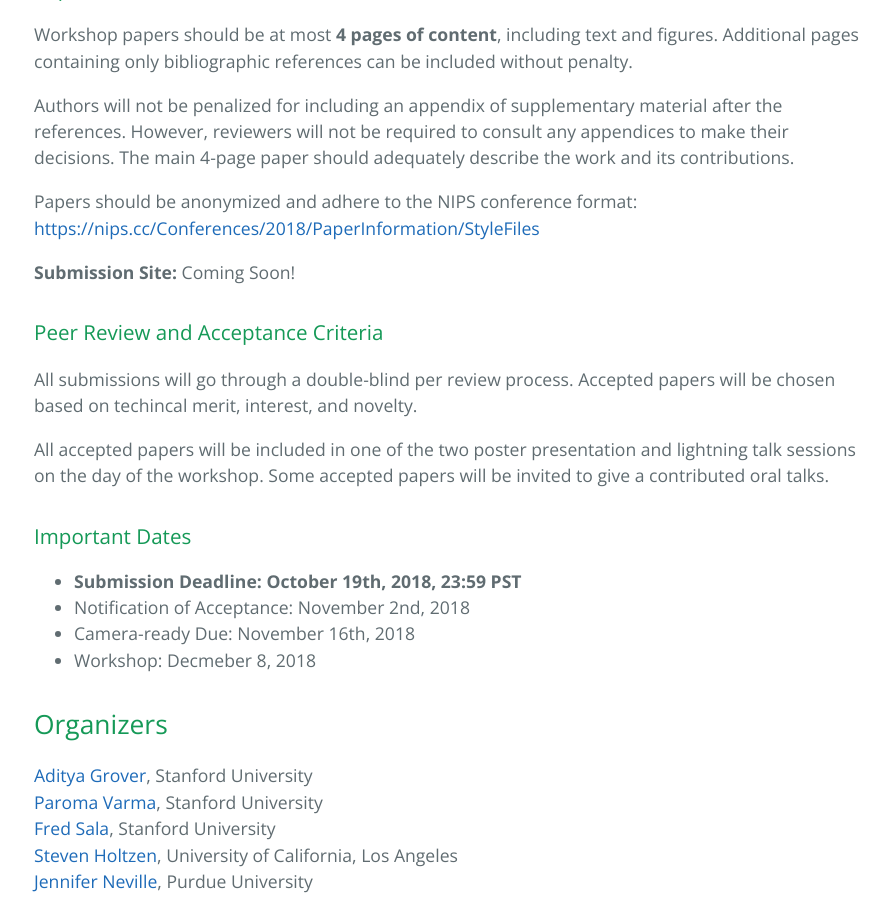
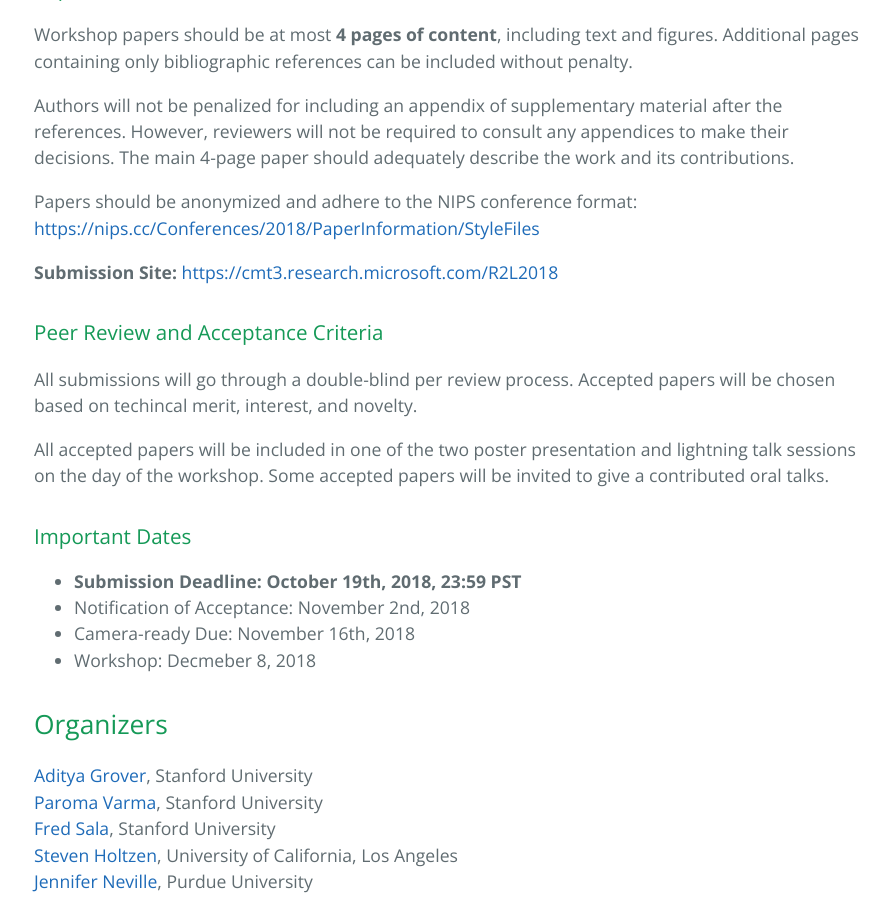
Before and after one commit to r2learning/r2learning.github.io, a Jekyll site: the page built from index.md, in a window 1280 px wide and 900 px high, scrolled down 2039 px. Shown: the whole window, without its empty margins (190-1079 px from the left). Built offline with Jekyll 4.4.1, drawn with Linux system fonts in a browser that asks for light colours.

Commit message:
added CMT link!!

```diff
--- a/index.md
+++ b/index.md
@@ -43,7 +43,7 @@ Authors will not be penalized for including an appendix of supplementary materia
 
 Papers should be anonymized and adhere to the NIPS conference format: [https://nips.cc/Conferences/2018/PaperInformation/StyleFiles](https://nips.cc/Conferences/2018/PaperInformation/StyleFiles)
 
-**Submission Site:** Coming Soon!
+**Submission Site:** [https://cmt3.research.microsoft.com/R2L2018](https://cmt3.research.microsoft.com/R2L2018)
 
 ### Peer Review and Acceptance Criteria
 All submissions will go through a double-blind per review process. Accepted papers will be chosen based on techincal merit, interest, and novelty.
```
